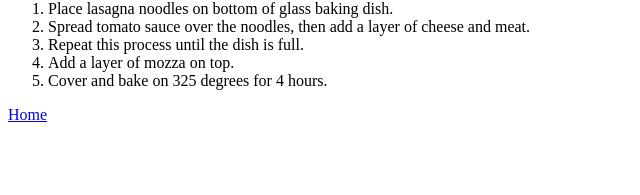
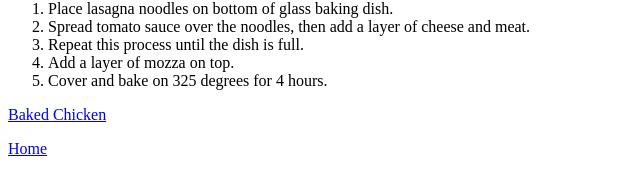
Before and after one commit to mattnaylor10/odin-recipes, a plain HTML site: page recipes/lasagna.html in a window 1280 px wide. Shown: the part 289-484 px from the top of the page, without its empty margins (0-640 px from the left). Drawn offline with Linux system fonts and the light colour scheme.

Commit message:
Git commit test

```diff
--- a/recipes/lasagna.html
+++ b/recipes/lasagna.html
@@ -24,6 +24,7 @@
         <li>Add a layer of mozza on top.</li>
         <li>Cover and bake on 325 degrees for 4 hours.</li>
     </ol>
-    <a href="file:///Users/matthewnaylor/repos/odin-recipes/index.html">Home</a>
+    <p><a href="chicken.html">Baked Chicken</a></p>
+    <p><a href="file:///Users/matthewnaylor/repos/odin-recipes/index.html">Home</a></p>
 </body>
 </html>
```
